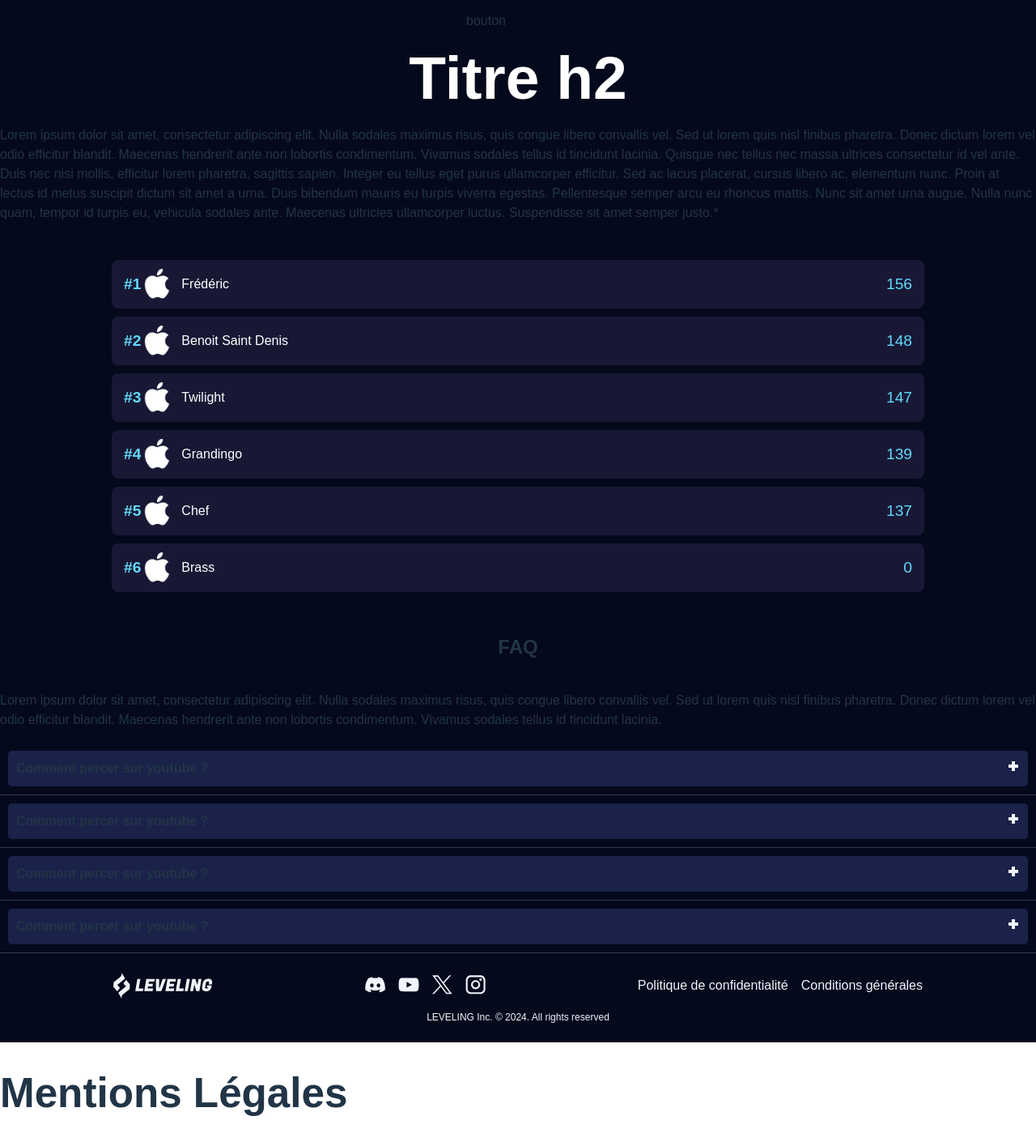
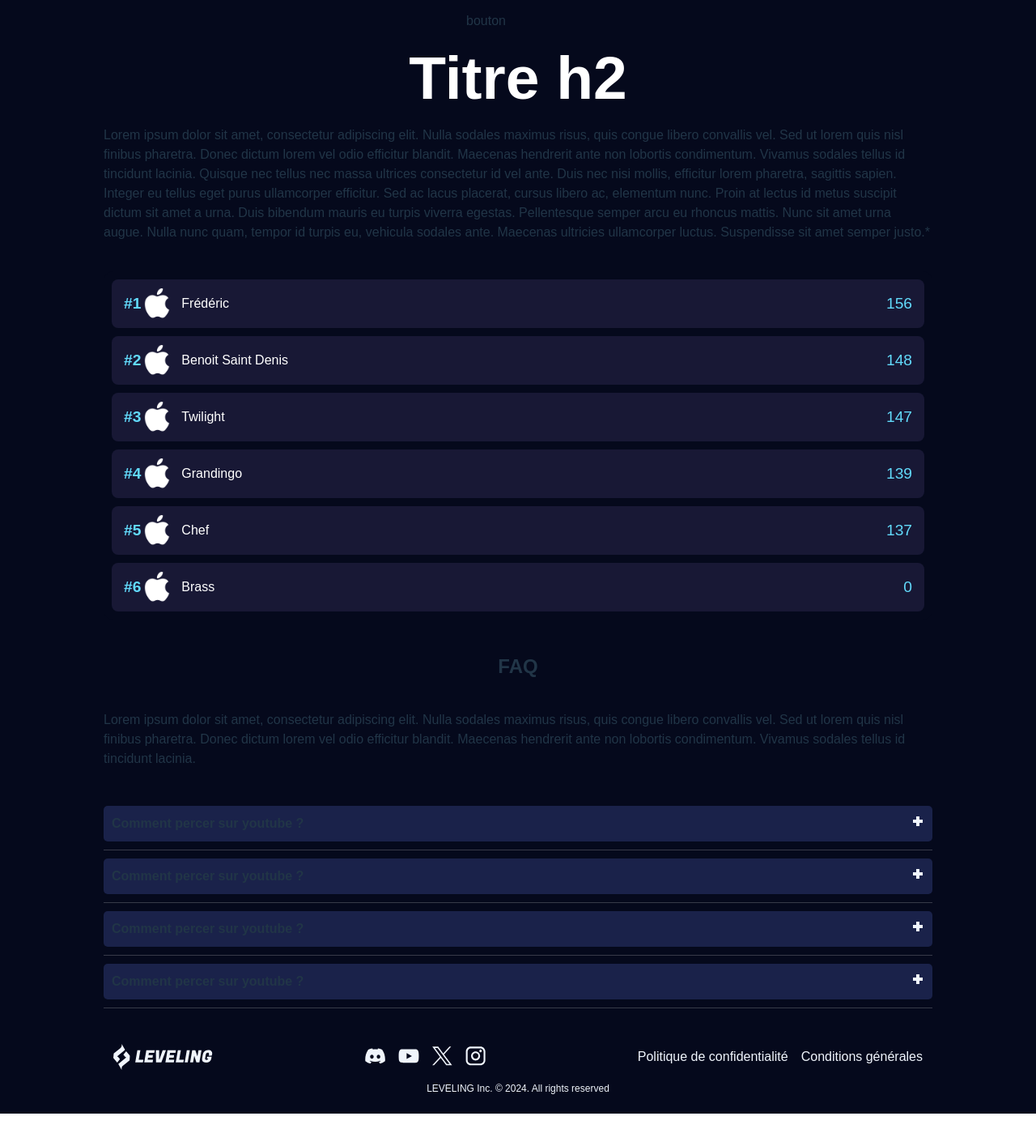
Before and after one commit to LevelingYnov/leveling-web, a React (Vite) app in the folder leveling-frontend/: page /mentions-legales in a window 1280 px wide. Shown: the part 1927-3342 px from the top of the page at 81% size. Built offline with nearby package versions, Linux system fonts and the light colour scheme.

Commit message:
faq pos horizontal ok

```diff
--- a/leveling-frontend/src/App.css
+++ b/leveling-frontend/src/App.css
@@ -161,19 +161,39 @@ Vertical
     --h: tan(atan2(var(--h_raw), 1px));
 }
 
+/*
+Horizontal ok
+.feedback-list {
+    display: flex;
+    flex-wrap: nowrap; !* Plus explicite - assure que les items ne wrap pas *!
+    overflow-x: auto; !* Gardez pour le défilement horizontal *! !* Pour enlever la barre, mettre en hidden*!
+    scroll-snap-type: x mandatory;
+    gap: 20px;
+    padding-bottom: 20px; !* Peut-être moins pertinent avec le scroll horizontal *!
+    !*max-width: calc(2 * (268px + 20px) + 20px);*!
+    max-width: calc(var(--w_raw) - 17px);
+
+.feedback-list::-webkit-scrollbar {  Style optionnel pour la scrollbar (navigateurs Webkit)
+height: 8px;  Hauteur de la scrollbar
+}
+
+}*/
+
 .feedback-list {
     display: flex;
     flex-wrap: nowrap; /* Plus explicite - assure que les items ne wrap pas */
-    overflow-x: auto; /* Gardez pour le défilement horizontal */ /* Pour enlever la barre, mettre en hidden*/
+    overflow-x: auto; /* Gardez pour le défilement horizontal */
     scroll-snap-type: x mandatory;
     gap: 20px;
     padding-bottom: 20px; /* Peut-être moins pertinent avec le scroll horizontal */
     /*max-width: calc(2 * (268px + 20px) + 20px);*/
     max-width: calc(var(--w_raw) - 17px);
+
 }
 
 .feedback-list::-webkit-scrollbar { /* Style optionnel pour la scrollbar (navigateurs Webkit) */
-    height: 8px; /* Hauteur de la scrollbar */
+    /*display: none;*/ /* Cache complètement la scrollbar pour Webkit */
+    height: 4px;
 }
 
 .feedback-list::-webkit-scrollbar-thumb { /* Style optionnel pour le "thumb" de la scrollbar (la partie que l'on déplace) */
@@ -182,7 +202,7 @@ Vertical
 }
 
 .feedback-list::-webkit-scrollbar-track { /* Style optionnel pour le "track" de la scrollbar (la partie fixe) */
-    background-color: #f0f0f0; /* Couleur du "track" */
+    background-color: #05091c; /* Couleur du "track" */
     border-radius: 4px; /* Bords arrondis */
 }
 
@@ -193,6 +213,7 @@ Vertical
     border: 1px solid #ddd; /* Exemple de bordure pour visualiser les cartes */
     padding: 15px; /* Espacement intérieur pour le contenu de la carte */
     box-sizing: border-box; /* Assure que le padding et la bordure sont inclus dans la largeur */
+    border-radius: 8px;
 }
 
 #backgroundInsert2 {
@@ -292,11 +313,19 @@ Vertical
 .faq-text {
     display: flex;
     justify-content: center;
+    max-width: 80%;
+    margin: 0 10% 0 10%;
+}
+
+.faq-list {
+    width: 80%;
+    padding: 20px 10% 20px 10%;
 }
 
 .faq-item {
     border-bottom: 1px solid rgba(255, 255, 255, 0.2);
-    padding: 10px;
+    padding: 10px 0 10px 0;
+
 }
 .faq-question {
     font-weight: bold;
--- a/leveling-frontend/src/App.jsx
+++ b/leveling-frontend/src/App.jsx
@@ -281,22 +281,25 @@ function App() {
           <div className={'rank-container'}>
             <div className={'text'}>
               <h2 className={'feedback-title'}>Titre h2</h2>
+              <div className={'feedback-text'}>
                 <p>
                   Lorem ipsum dolor sit amet, consectetur adipiscing elit. Nulla
-                sodales maximus risus, quis congue libero convallis vel. Sed ut
-                lorem quis nisl finibus pharetra. Donec dictum lorem vel odio
-                efficitur blandit. Maecenas hendrerit ante non lobortis
+                  sodales maximus risus, quis congue libero convallis vel. Sed
+                  ut lorem quis nisl finibus pharetra. Donec dictum lorem vel
+                  odio efficitur blandit. Maecenas hendrerit ante non lobortis
                   condimentum. Vivamus sodales tellus id tincidunt lacinia.
                   Quisque nec tellus nec massa ultrices consectetur id vel ante.
-                Duis nec nisi mollis, efficitur lorem pharetra, sagittis sapien.
-                Integer eu tellus eget purus ullamcorper efficitur. Sed ac lacus
-                placerat, cursus libero ac, elementum nunc. Proin at lectus id
-                metus suscipit dictum sit amet a urna. Duis bibendum mauris eu
-                turpis viverra egestas. Pellentesque semper arcu eu rhoncus
-                mattis. Nunc sit amet urna augue. Nulla nunc quam, tempor id
-                turpis eu, vehicula sodales ante. Maecenas ultricies ullamcorper
-                luctus. Suspendisse sit amet semper justo.*
+                  Duis nec nisi mollis, efficitur lorem pharetra, sagittis
+                  sapien. Integer eu tellus eget purus ullamcorper efficitur.
+                  Sed ac lacus placerat, cursus libero ac, elementum nunc. Proin
+                  at lectus id metus suscipit dictum sit amet a urna. Duis
+                  bibendum mauris eu turpis viverra egestas. Pellentesque semper
+                  arcu eu rhoncus mattis. Nunc sit amet urna augue. Nulla nunc
+                  quam, tempor id turpis eu, vehicula sodales ante. Maecenas
+                  ultricies ullamcorper luctus. Suspendisse sit amet semper
+                  justo.*
                 </p>
+              </div>
             </div>
 
             <div className="leaderboard-container">
@@ -361,6 +364,7 @@ function App() {
                 </p>
               </div>
             </div>
+            <div className={'faq-list'}>
               {faq.map((entry, index) => (
                 <div className="faq-item" key={index}>
                   <div className="faq-question" onClick={toggleFaq}>
@@ -397,6 +401,7 @@ function App() {
                 </div>
               ))}
             </div>
+          </div>
           <script></script>
         </div>
 
```
Lines whose indentation alone changed are shown as unchanged.
